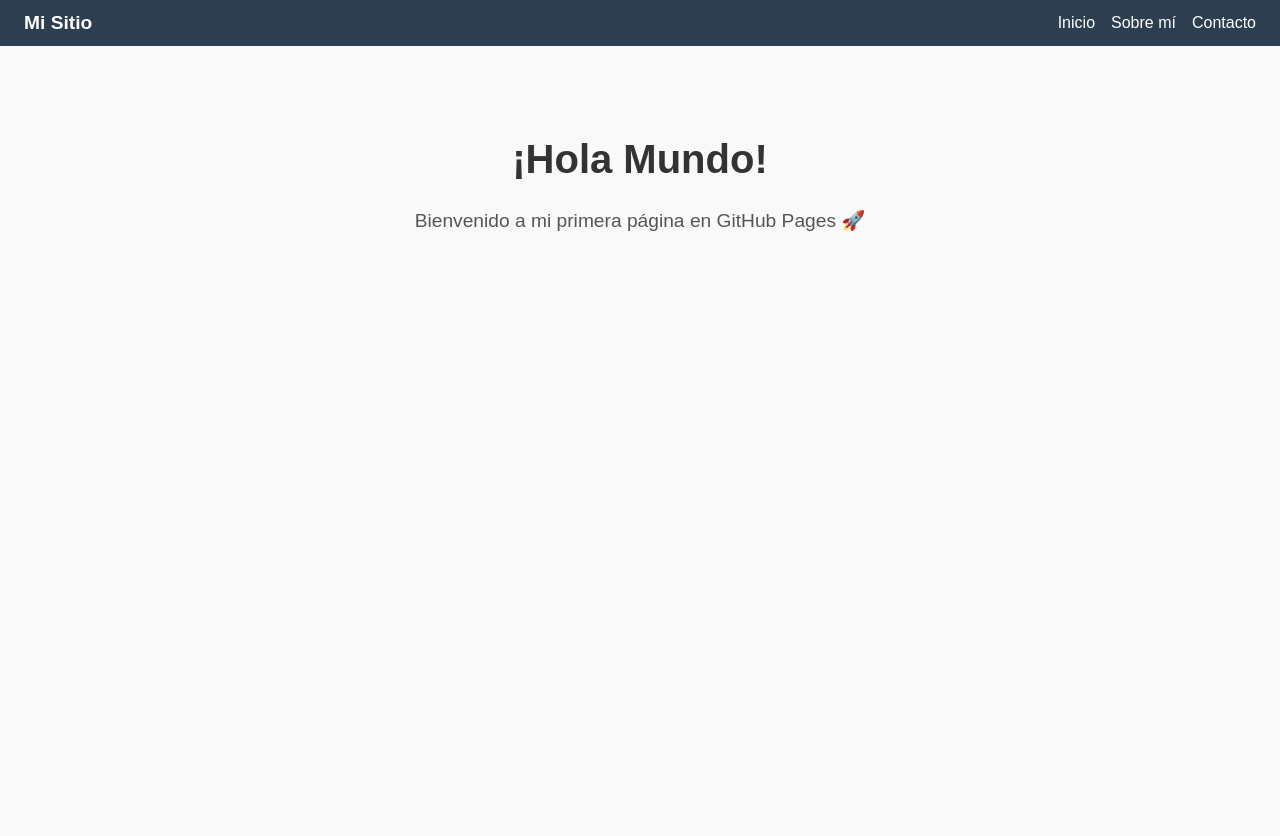
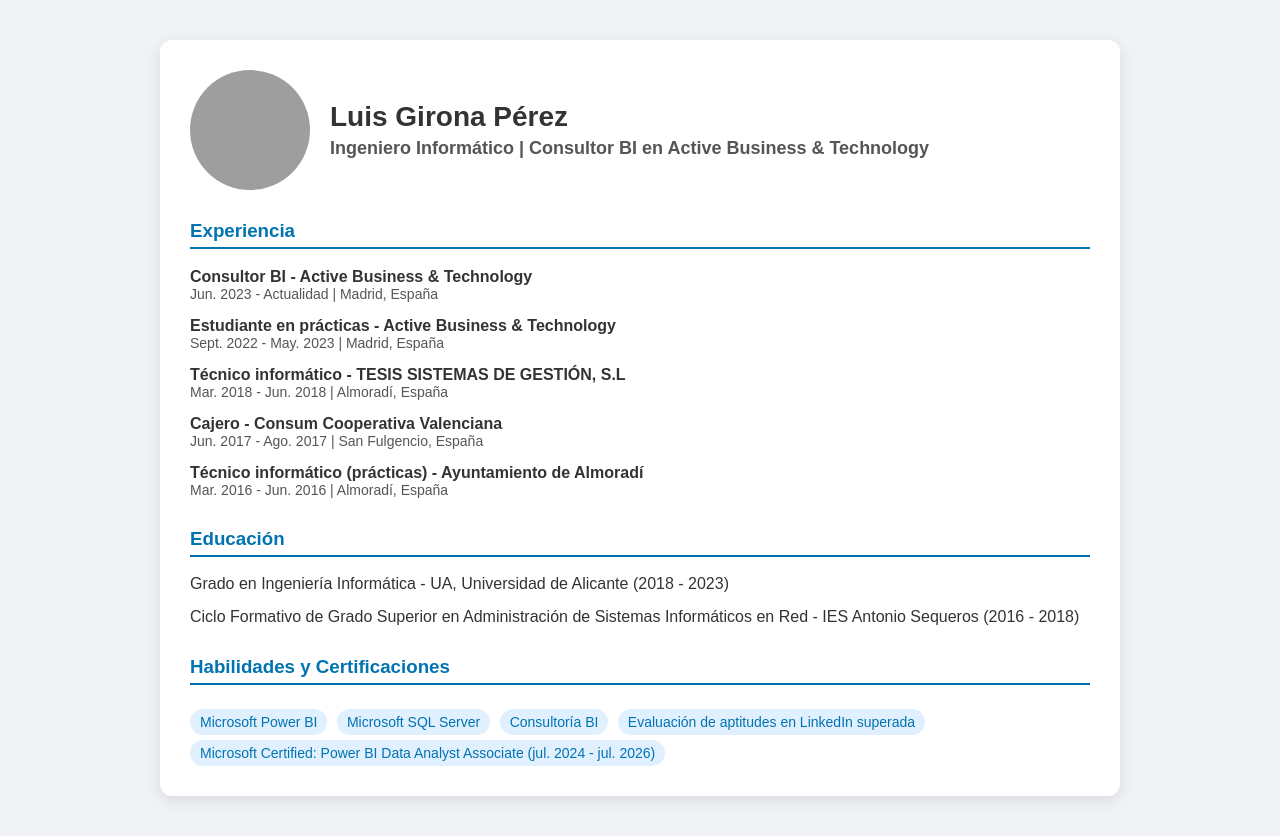
Before and after one commit to Girona98/girona98.github.io, a plain HTML site: page index.html in a window 1280 px wide. Before the commit the page ends 800 px from the top, so only its background shows below. Drawn offline with Linux system fonts and the light colour scheme; grey boxes are pictures that could not be loaded.

Commit message:
Update index.html

```diff
--- a/index.html
+++ b/index.html
@@ -1,92 +1,132 @@
-<!doctype html>
+<!DOCTYPE html>
 <html lang="es">
 <head>
-  <meta charset="utf-8" />
-  <meta name="viewport" content="width=device-width, initial-scale=1.0" />
-  <title>Mi Página en GitHub Pages</title>
+    <meta charset="UTF-8">
+    <meta name="viewport" content="width=device-width, initial-scale=1.0">
+    <title>Perfil Profesional - Luis Girona Pérez</title>
     <style>
-    /* Estilos generales */
         body {
             font-family: Arial, sans-serif;
             margin: 0;
-      background-color: #f9f9f9;
+            padding: 0;
+            background-color: #f0f2f5;
+            color: #333;
         }
-
-    /* Barra de navegación */
-    nav {
-      background-color: #2c3e50;
-      color: white;
+        .container {
+            max-width: 900px;
+            margin: 40px auto;
+            background-color: #fff;
+            padding: 30px;
+            border-radius: 12px;
+            box-shadow: 0 4px 15px rgba(0,0,0,0.1);
+        }
+        .profile-header {
             display: flex;
-      justify-content: space-between;
             align-items: center;
-      padding: 0.75rem 1.5rem;
+            gap: 20px;
         }
-
-    nav .logo {
-      font-size: 1.2rem;
+        .profile-header img {
+            width: 120px;
+            height: 120px;
+            border-radius: 50%;
+            object-fit: cover;
+        }
+        .profile-header h1 {
+            margin: 0;
+            font-size: 28px;
+        }
+        .profile-header h2 {
+            margin: 5px 0 0;
+            font-size: 18px;
+            color: #555;
+        }
+        section {
+            margin-top: 30px;
+        }
+        h3 {
+            border-bottom: 2px solid #0073b1;
+            padding-bottom: 5px;
+            color: #0073b1;
+        }
+        ul {
+            list-style-type: none;
+            padding-left: 0;
+        }
+        ul li {
+            margin-bottom: 15px;
+        }
+        .job-title {
             font-weight: bold;
         }
-
-    nav ul {
-      list-style: none;
-      display: flex;
-      gap: 1rem;
-      margin: 0;
-      padding: 0;
+        .job-duration {
+            color: #555;
+            font-size: 14px;
         }
-
-    nav a {
-      color: white;
-      text-decoration: none;
-      font-weight: 500;
-      transition: color 0.2s ease;
-    }
-
-    nav a:hover {
-      color: #1abc9c;
-    }
-
-    /* Contenido principal */
-    main {
-      text-align: center;
-      padding: 4rem 1rem;
-    }
-
-    main h1 {
-      font-size: 2.5rem;
-      color: #333;
-    }
-
-    main p {
-      font-size: 1.2rem;
-      color: #555;
-    }
-
-    /* Responsive */
-    @media (max-width: 600px) {
-      nav ul {
-        flex-direction: column;
-        align-items: flex-start;
-        gap: 0.5rem;
-      }
+        .skills span {
+            display: inline-block;
+            background-color: #e1f0ff;
+            color: #0073b1;
+            padding: 5px 10px;
+            border-radius: 15px;
+            margin: 5px 5px 0 0;
+            font-size: 14px;
         }
     </style>
 </head>
 <body>
+    <div class="container">
+        <div class="profile-header">
+            <img src="https://media.licdn.com/dms/image/v2/D4D03AQEqsl67EXi3DA/profile-displayphoto-shrink_800_800/profile-displayphoto-shrink_800_800/0/1721914352046?e=1763596800&v=beta&t=kBEnDQz8y7zUYXwPVqtC1qb7YISPJSuPGVYV2KlVRS8" alt="Luis Girona Pérez">
+            <div>
+                <h1>Luis Girona Pérez</h1>
+                <h2>Ingeniero Informático | Consultor BI en Active Business & Technology</h2>
+            </div>
+        </div>
 
-  <nav>
-    <div class="logo">Mi Sitio</div>
+        <section>
+            <h3>Experiencia</h3>
             <ul>
-      <li><a href="#">Inicio</a></li>
-      <li><a href="#">Sobre mí</a></li>
-      <li><a href="#">Contacto</a></li>
+                <li>
+                    <div class="job-title">Consultor BI - Active Business & Technology</div>
+                    <div class="job-duration">Jun. 2023 - Actualidad | Madrid, España</div>
+                </li>
+                <li>
+                    <div class="job-title">Estudiante en prácticas - Active Business & Technology</div>
+                    <div class="job-duration">Sept. 2022 - May. 2023 | Madrid, España</div>
+                </li>
+                <li>
+                    <div class="job-title">Técnico informático - TESIS SISTEMAS DE GESTIÓN, S.L</div>
+                    <div class="job-duration">Mar. 2018 - Jun. 2018 | Almoradí, España</div>
+                </li>
+                <li>
+                    <div class="job-title">Cajero - Consum Cooperativa Valenciana</div>
+                    <div class="job-duration">Jun. 2017 - Ago. 2017 | San Fulgencio, España</div>
+                </li>
+                <li>
+                    <div class="job-title">Técnico informático (prácticas) - Ayuntamiento de Almoradí</div>
+                    <div class="job-duration">Mar. 2016 - Jun. 2016 | Almoradí, España</div>
+                </li>
             </ul>
-  </nav>
+        </section>
 
-  <main>
-    <h1>¡Hola Mundo!</h1>
-    <p>Bienvenido a mi primera página en GitHub Pages 🚀</p>
-  </main>
+        <section>
+            <h3>Educación</h3>
+            <ul>
+                <li>Grado en Ingeniería Informática - UA, Universidad de Alicante (2018 - 2023)</li>
+                <li>Ciclo Formativo de Grado Superior en Administración de Sistemas Informáticos en Red - IES Antonio Sequeros (2016 - 2018)</li>
+            </ul>
+        </section>
 
+        <section>
+            <h3>Habilidades y Certificaciones</h3>
+            <div class="skills">
+                <span>Microsoft Power BI</span>
+                <span>Microsoft SQL Server</span>
+                <span>Consultoría BI</span>
+                <span>Evaluación de aptitudes en LinkedIn superada</span>
+                <span>Microsoft Certified: Power BI Data Analyst Associate (jul. 2024 - jul. 2026)</span>
+            </div>
+        </section>
+    </div>
 </body>
 </html>
```
Lines whose indentation alone changed are shown as unchanged.
